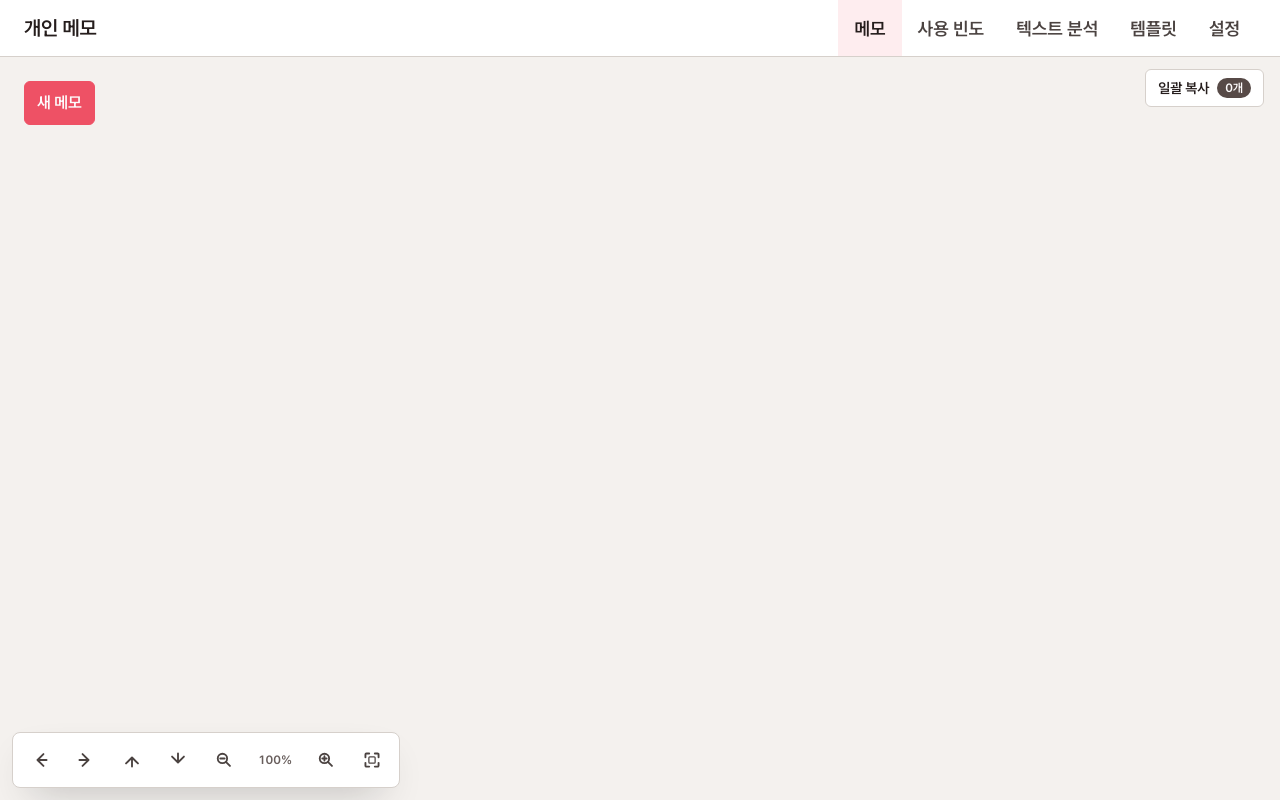
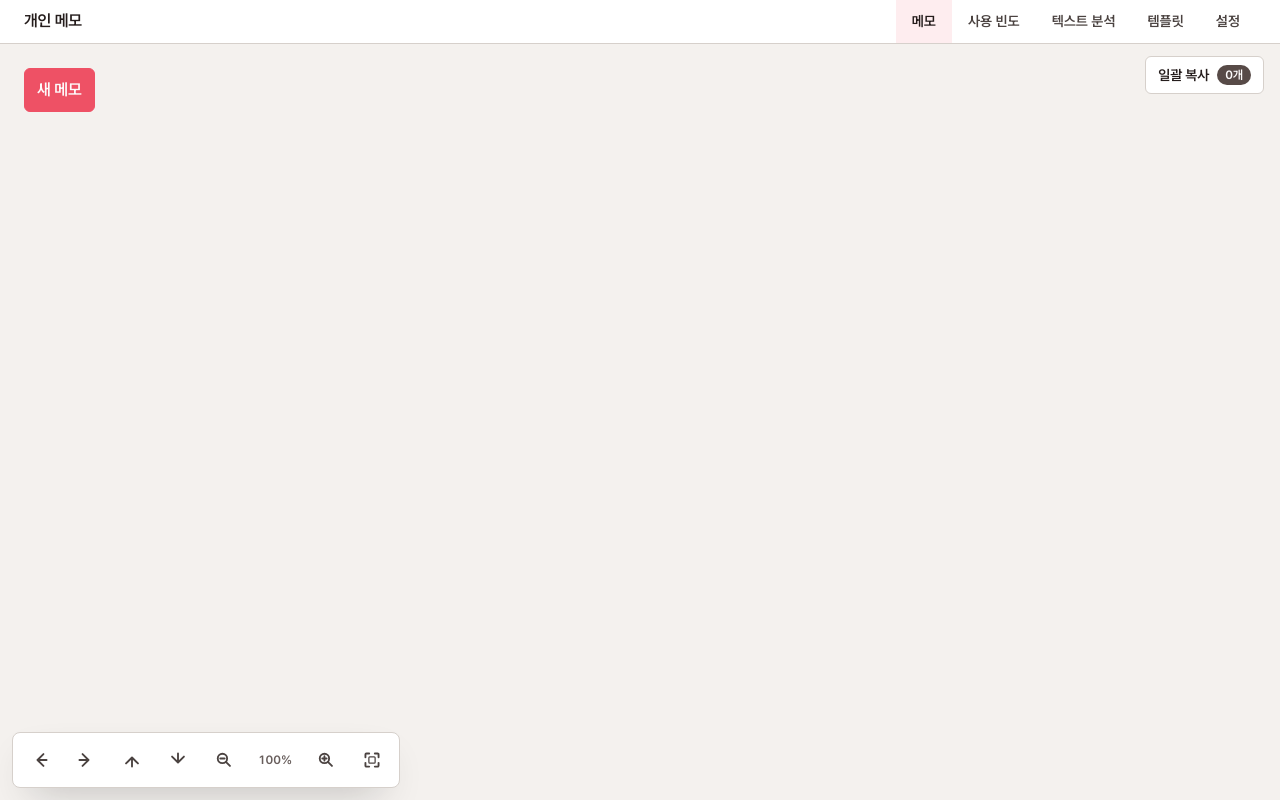
Before and after one commit to nwleedev/nwleedev, a Next.js app in the folder apps/notes/: page / in a window 1280 px wide. Built offline with nearby package versions, Linux system fonts and the light colour scheme.

Commit message:
fix(notes): fit desktop navigation into a 44px header
Give the note workspace more room while preserving mobile navigation and navigation guards.

모바일 탐색과 이탈 보호를 유지하면서 메모 작업 영역 확보

```diff
--- a/apps/notes/src/_app/styles/tokens.css
+++ b/apps/notes/src/_app/styles/tokens.css
@@ -27,8 +27,9 @@
   --notes-color-soft-ink: oklch(49% 0.014 30deg);
   --notes-focus-ring: var(--notes-color-focus);
   --notes-font-ui: "Pretendard Variable", Pretendard, "Apple SD Gothic Neo", "Noto Sans KR", ui-sans-serif, system-ui, sans-serif;
-  --notes-navigation-text-size: 1.125rem;
-  --notes-brand-text-size: 1.25rem;
+  --notes-navigation-height: 44px;
+  --notes-navigation-text-size: 0.875rem;
+  --notes-brand-text-size: 1rem;
   --notes-board-action-inset: 1.5rem;
   --notes-control-size: 2.375rem;
   --notes-control-large-size: 56px;
--- a/apps/notes/src/widgets/application-navigation/ui/navigation-bars.tsx
+++ b/apps/notes/src/widgets/application-navigation/ui/navigation-bars.tsx
@@ -31,9 +31,9 @@ function NavigationBar({
 
   return (
     <header className={headerClasses[mode]}>
-      <div className="flex min-h-14 items-center justify-between gap-5 px-4 sm:px-5 xl:px-6">
+      <div className="flex min-h-14 items-center justify-between gap-5 px-4 sm:px-5 md:min-h-[calc(var(--notes-navigation-height)-1px)] xl:px-6">
         <Link
-          className="py-3 text-sm font-semibold tracking-[-0.015em] md:text-[length:var(--notes-brand-text-size)]"
+          className="py-3 text-sm font-semibold tracking-[-0.015em] md:py-0 md:text-[length:var(--notes-brand-text-size)]"
           href="/"
           onNavigate={(event) => navigate("/", event)}
           tabIndex={2}
--- a/apps/notes/src/widgets/application-navigation/ui/navigation-links.tsx
+++ b/apps/notes/src/widgets/application-navigation/ui/navigation-links.tsx
@@ -19,7 +19,7 @@ type NavigationLinksProps = {
 }
 
 const presentationClasses = {
-  bar: "min-h-14 px-4 text-[length:var(--notes-navigation-text-size)]",
+  bar: "min-h-[calc(var(--notes-navigation-height)-1px)] px-4 text-[length:var(--notes-navigation-text-size)]",
   drawer: "min-h-12 rounded-control px-3 text-base",
 } as const
 
```
Also changed, not shown: 2 other files (tests, documents, lock files or other folders).
